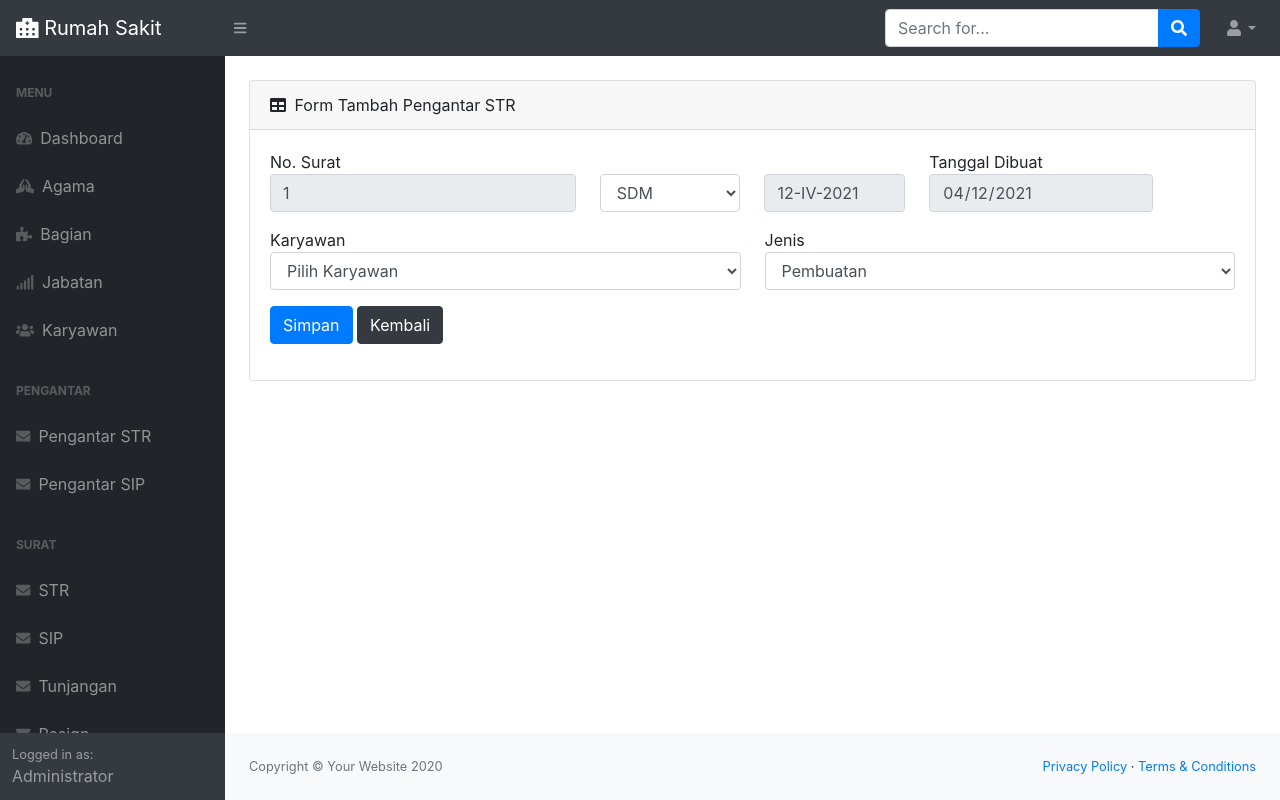
After one commit to G-IT-BJM/rs, a PHP site: page /surat-pengantar-str-tambah.php in a window 1280 px wide. The commit adds this page. Run offline with PHP 8.4, Linux system fonts and the light colour scheme; the visitor is signed in with stand-in values (Sample User, id 1); data that the repository does not hold is empty; some libraries are stand-ins or nearby versions.

Commit message:
pengantar str

```diff
--- a/function.php
+++ b/function.php
@@ -297,9 +297,8 @@ function generateNoSurat()
     UNION ALL
     SELECT MAX(no_surat_tunjangan) FROM tb_tunjangan
     UNION ALL
-    SELECT MAX(no_surat_str) FROM tb_str
-    UNION ALL
-    SELECT MAX(no_surat_sip) FROM tb_sip) as X
+    SELECT MAX(no_surat) FROM tb_pengantar
+    ) as X
   ";
 
   $sql = mysqli_fetch_assoc(mysqli_query(connect(), $query));
--- a/inc/side-menu.php
+++ b/inc/side-menu.php
@@ -21,6 +21,15 @@
       <a class="nav-link" href="karyawan-list.php">
         <div class="sb-nav-link-icon"><i class="fas fa-users"></i></div>
         Karyawan
+      </a>
+      <div class="sb-sidenav-menu-heading">Pengantar</div>
+      <a class="nav-link" href="surat-pengantar-str-list.php">
+        <div class="sb-nav-link-icon"><i class="fas fa-envelope"></i></div>
+        Pengantar STR
+      </a>
+      <a class="nav-link" href="surat-pengantar-sip-list.php">
+        <div class="sb-nav-link-icon"><i class="fas fa-envelope"></i></div>
+        Pengantar SIP
       </a>
       <div class="sb-sidenav-menu-heading">Surat</div>
       <a class="nav-link" href="index.html">
--- /dev/null
+++ b/surat-pengantar-str-tambah.php
@@ -0,0 +1,113 @@
+<?php
+
+include 'config.php';
+include 'inc/head.php';
+include 'function.php';
+
+$no_surat     = generateNoSurat();
+$no_surat = (int) explode('/',@$no_surat[0]['no_surat'])[0] + 1;
+
+$tgl_no_surat = date('d') . '-' . convertToRomawi(date('m')) . '-' . date('Y');
+$tgl_buat     = date('Y-m-d');
+$karyawan     = select("SELECT * FROM tb_karyawan");
+
+?>
+
+<main>
+  <div class="container-fluid">
+    <div class="card mt-4 mb-4">
+      <div class="card-header">
+        <div class="float-left">
+          <i class="fas fa-table mr-1"></i>
+          Form Tambah Pengantar STR
+        </div>
+      </div>
+      <div class="card-body">
+
+        <?php show_notif() ?>
+
+        <form action="surat-pengantar-str-action.php" method="post" enctype="multipart/form-data">
+          <input type="hidden" name="__method" value="post">
+          <div class="row">
+            <div class="col-lg-4 col-md-4">
+              <div class="form-group">
+                <div class="control-label">
+                  No. Surat
+                </div>
+                <input type="number" name="no_surat[]" class="form-control" value="<?=$no_surat?>" required readonly>
+              </div>
+            </div>
+
+            <div class="col-lg-2 col-md-2">
+              <div class="form-group">
+                <div class="control-label">
+                  &nbsp;
+                </div>
+                <select class="form-control" name="no_surat[]" required>
+                  <option value="SDM">SDM</option>
+                  <option value="ADM">ADM</option>
+                </select>
+              </div>
+            </div>
+
+            <div class="col-lg-2 col-md-2">
+              <div class="form-group">
+                <div class="control-label">
+                  &nbsp;
+                </div>
+                <input readonly type="text" name="no_surat[]" class="form-control" required" value="<?=$tgl_no_surat?>">
+              </div>
+            </div>
+
+            <div class="col-lg-3 col-md-3">
+              <div class=" form-group">
+                <div class="control-label">
+                  Tanggal Dibuat
+                </div>
+                <input type="date" name="tgl_dibuat" class="form-control" value="<?=$tgl_buat?>" required readonly>
+              </div>
+            </div>
+
+          </div>
+          <div class="row">
+            <div class="col-md-6 form-group">
+              <div class="control-label">
+                Karyawan
+              </div>
+              <select class="form-control" name="nip" required>
+                <option value="">Pilih Karyawan</option>
+                <?php
+                  foreach ($karyawan as $key) {
+                    echo "<option value='{$key['nip']}'>{$key['nip']} - {$key['nama']}</option>";
+                  }
+                ?>
+              </select>
+            </div>
+
+            <div class="col-md-6 form-group">
+              <div class="control-label">
+                Jenis
+              </div>
+              <select class="form-control" name="jenis" required>
+                <option value="pembuatan" selected>Pembuatan</option>
+                <option value="perpanjang">Perpanjang</option>
+              </select>
+            </div>
+
+          </div>
+
+          <div class="form-group">
+            <input type="submit" name="save" id="save" class="btn btn-primary btn-small" value="Simpan">
+            <a href="surat-pengantar-str-list.php" class="btn btn-dark btn-small">Kembali</a>
+          </div>
+        </form>
+      </div>
+    </div>
+  </div>
+</main>
+
+<script src="https://cdn.datatables.net/1.10.20/js/jquery.dataTables.min.js" crossorigin="anonymous"></script>
+<script src="https://cdn.datatables.net/1.10.20/js/dataTables.bootstrap4.min.js" crossorigin="anonymous"></script>
+<script src="assets/demo/datatables-demo.js"></script>
+
+<?php include 'inc/footer.php' ?>
```
Also changed, not shown: surat-pengantar-str-action.php (added, +42 -0 lines), surat-pengantar-str-list.php (added, +69 -0 lines), surat-pengantar-str-ubah.php (added, +111 -0 lines).
